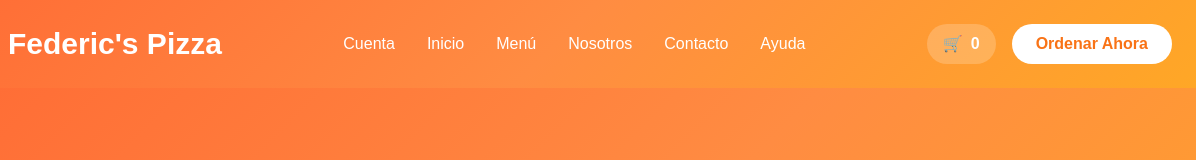
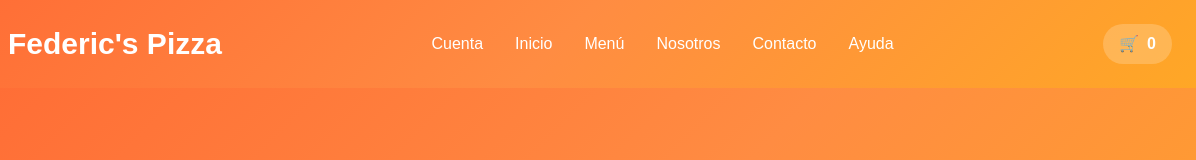
Before and after one commit to federicspizza/federics-backend, a website: page docs/index.html in a window 1280 px wide. Shown: the top 160 px of the page, 84-1280 px from the left. Drawn offline with nearby package versions, Linux system fonts and the light colour scheme.

Commit message:
adaptable a cada dispositivo intento 29

```diff
--- a/docs/index.html
+++ b/docs/index.html
@@ -115,7 +115,6 @@ header nav {
 <span>🛒</span>
 <span id="cartCount">0</span>
 </button>
-<a href="#menu" class="bg-white text-orange-500 px-6 py-2 rounded-full font-semibold hover:bg-orange-50 transition-colors inline-block">Ordenar Ahora</a>
 </div>
 </div>
 </nav>
```
